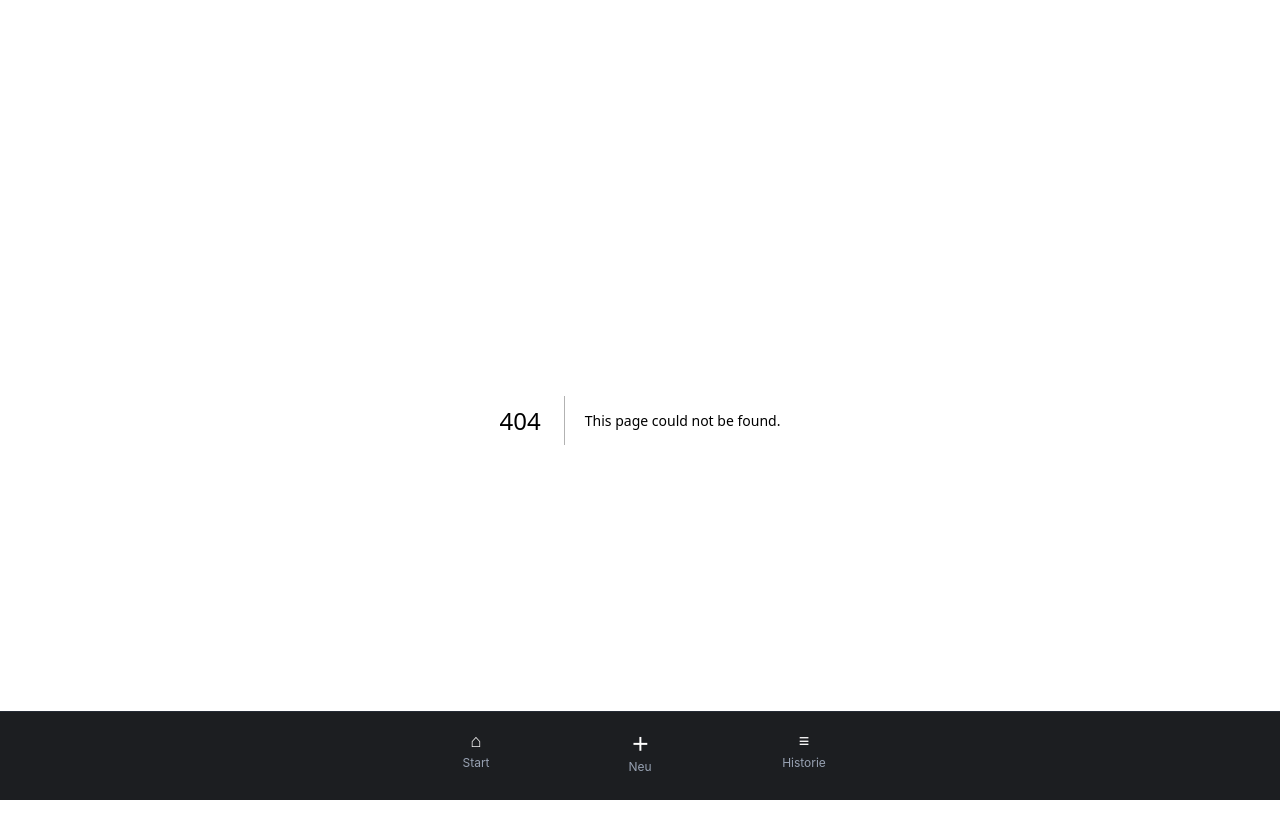
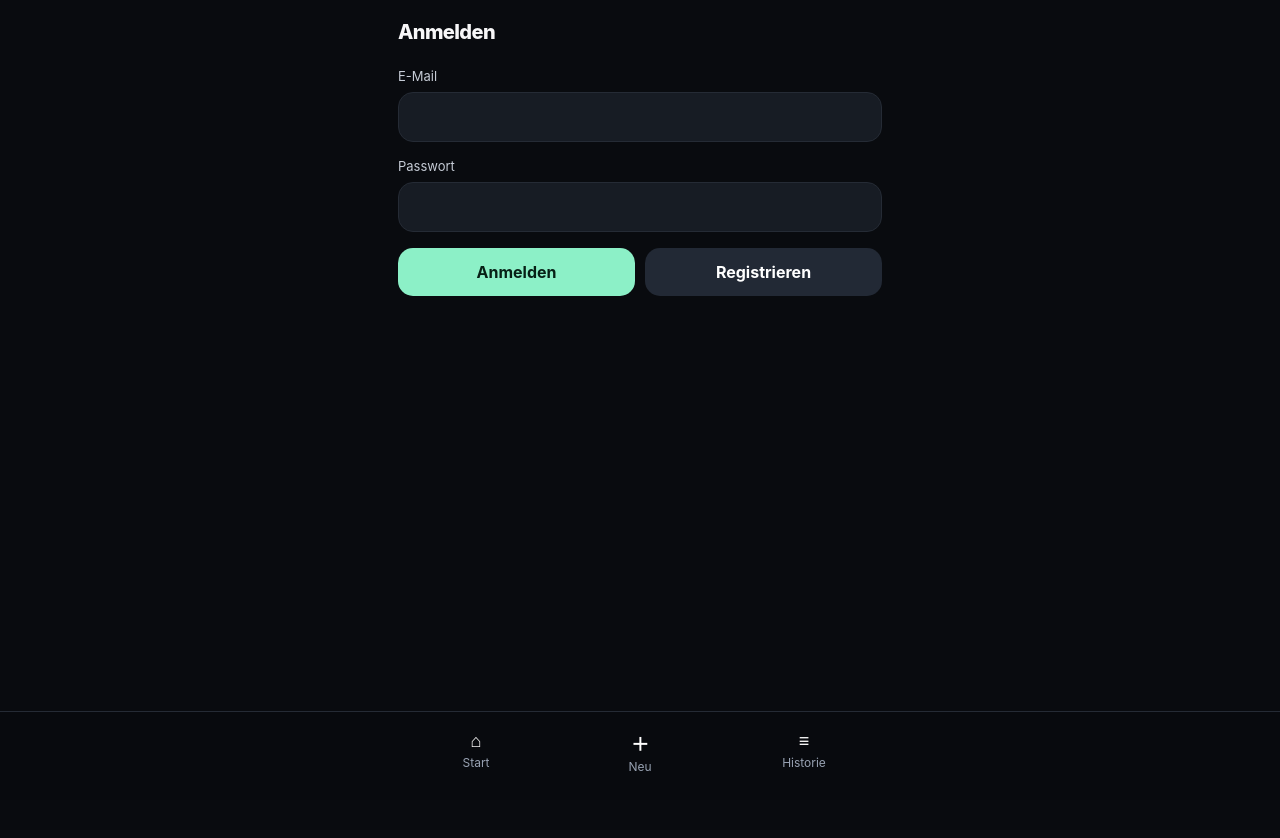
Before and after one commit to schieskejulia-collab/Automation, a Next.js app: page /auth in a window 1280 px wide. Before the commit this address had no page. Shown: the top 838 px of the page. After the commit the page ends 800 px from the top, so only its background shows below. Built offline with nearby package versions, Linux system fonts and the light colour scheme.

Commit message:
Add Supabase authentication screen

```diff
--- /dev/null
+++ b/app/auth/page.tsx
@@ -0,0 +1,34 @@
+'use client';
+import { FormEvent, useState } from 'react';
+import { supabaseBrowser } from '@/lib/supabase-browser';
+
+export default function AuthPage() {
+  const [email, setEmail] = useState('');
+  const [password, setPassword] = useState('');
+  const [msg, setMsg] = useState('');
+  const [busy, setBusy] = useState(false);
+
+  async function submit(e: FormEvent) {
+    e.preventDefault(); setBusy(true); setMsg('');
+    try {
+      const s = supabaseBrowser();
+      const { error } = await s.auth.signInWithPassword({ email, password });
+      if (error) throw error;
+      setMsg('Angemeldet. Du kannst jetzt Fälle dokumentieren.');
+    } catch (e) { setMsg(e instanceof Error ? e.message : 'Anmeldung fehlgeschlagen.'); }
+    finally { setBusy(false); }
+  }
+
+  async function signup() {
+    setBusy(true); setMsg('');
+    try {
+      const s = supabaseBrowser();
+      const { error } = await s.auth.signUp({ email, password });
+      if (error) throw error;
+      setMsg('Konto erstellt. Falls E-Mail-Bestätigung aktiv ist, bestätige bitte die Mail.');
+    } catch (e) { setMsg(e instanceof Error ? e.message : 'Registrierung fehlgeschlagen.'); }
+    finally { setBusy(false); }
+  }
+
+  return <><div className="top"><div className="brand">Anmelden</div></div><form onSubmit={submit}><div className="field"><label>E-Mail</label><input className="input" type="email" value={email} onChange={e=>setEmail(e.target.value)} required/></div><div className="field"><label>Passwort</label><input className="input" type="password" minLength={6} value={password} onChange={e=>setPassword(e.target.value)} required/></div>{msg&&<div className="status warn">{msg}</div>}<div className="actions"><button className="btn btnPrimary" disabled={busy}>Anmelden</button><button type="button" className="btn btnSecondary" onClick={signup} disabled={busy}>Registrieren</button></div></form></>;
+}
```
